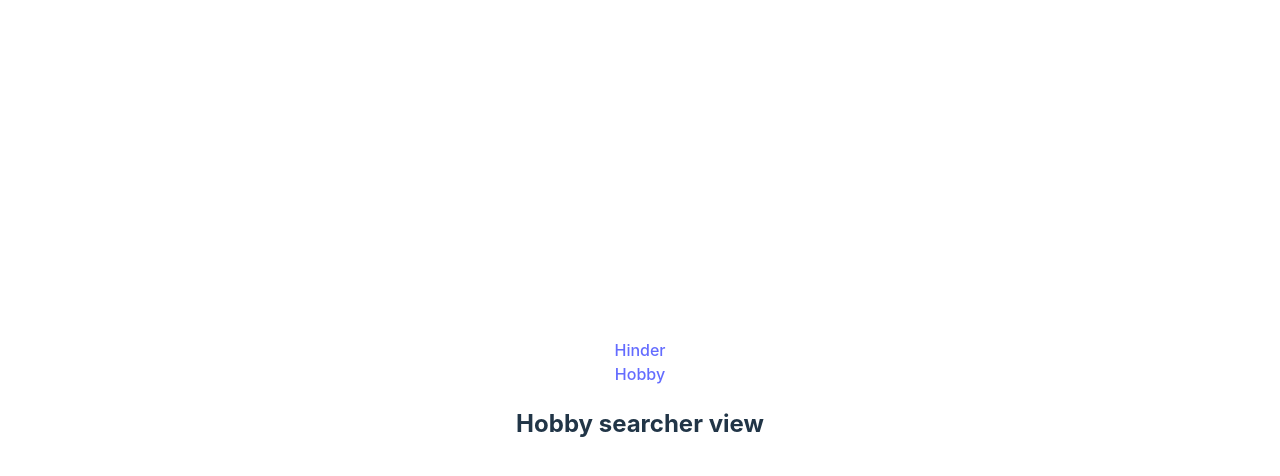
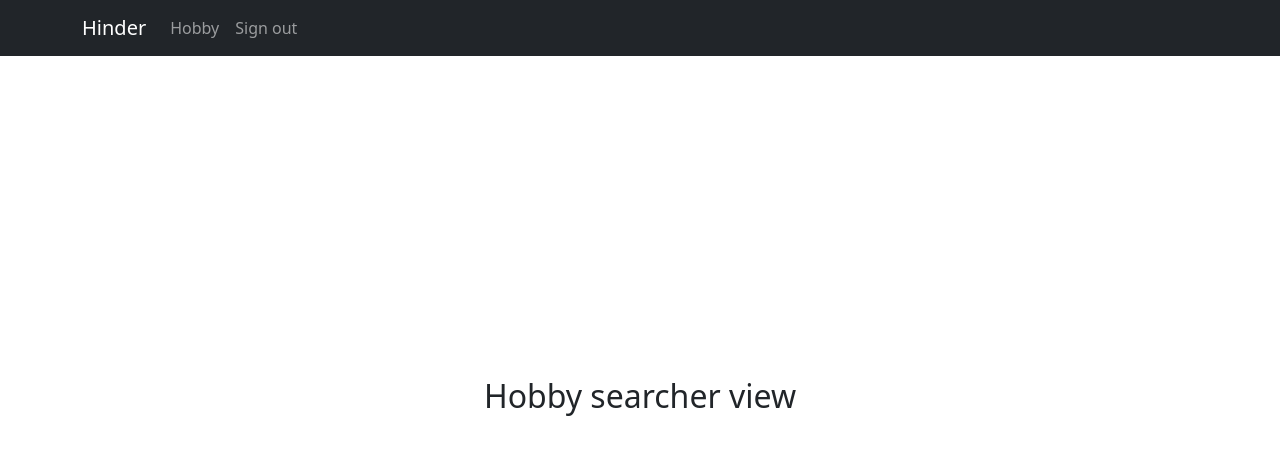
Before and after one commit to ignas-seskauskas/hinder, a React (Vite) app in the folder frontend/: page /home in a window 1280 px wide. Shown: the top 476 px of the page. Built offline with nearby package versions, Linux system fonts and the light colour scheme.

Commit message:
Additional navigation & css fixes

```diff
--- a/frontend/package.json
+++ b/frontend/package.json
@@ -9,6 +9,7 @@
     "preview": "vite preview"
   },
   "dependencies": {
+    "bootstrap": "^5.2.3",
     "react": "^18.2.0",
     "react-bootstrap": "^2.7.4",
     "react-dom": "^18.2.0",
--- a/frontend/src/App.tsx
+++ b/frontend/src/App.tsx
@@ -4,20 +4,25 @@ import LoginPage from "./views/Login/LoginPage";
 import LoginRegisterView from "./views/Login/LoginRegisterView";
 import RegisterPage from "./views/Login/RegisterPage";
 import HobbySearcherView from "./views/Home/HobbySearcherView";
-import NavBarView from "./components/NavBar";
+import WithNav from "./components/WithNav";
+import WithoutNav from "./components/WithoutNav";
 import HobbyPage from "./views/Hobby/HobbyPage";
+import "bootstrap/dist/css/bootstrap.min.css";
 
 function App() {
   return (
     <div className="App">
       <BrowserRouter>
-      <NavBarView />
         <Routes>
-          <Route path="/" element={<LoginRegisterView />} />
-          <Route path="/login" element={<LoginPage />} />
-          <Route path="/register" element={<RegisterPage />} />
-          <Route path="/home" element={<HobbySearcherView />} />
-          <Route path="/hobby" element={<HobbyPage />} />
+          <Route element={<WithoutNav />}>
+            <Route path="/" element={<LoginRegisterView />} />
+            <Route path="/login" element={<LoginPage />} />
+            <Route path="/register" element={<RegisterPage />} />
+          </Route>
+          <Route element={<WithNav />}>
+            <Route path="/home" element={<HobbySearcherView />} />
+            <Route path="/hobby" element={<HobbyPage />} />
+          </Route>
         </Routes>
       </BrowserRouter>
     </div>
--- a/frontend/src/components/NavBar/index.tsx
+++ b/frontend/src/components/NavBar/index.tsx
@@ -3,17 +3,18 @@ import Container from "react-bootstrap/Container";
 import Nav from "react-bootstrap/Nav";
 import Navbar from "react-bootstrap/Navbar";
 
-const MenuBarView = () => {
+const NavBarView = () => {
   return (
     <Navbar fixed="top" bg="dark" variant="dark">
       <Container>
         <Navbar.Brand href="/home">Hinder</Navbar.Brand>
         <Nav className="me-auto">
           <Nav.Link href="/hobby">Hobby</Nav.Link>
+          <Nav.Link href="/">Sign out</Nav.Link>
         </Nav>
       </Container>
     </Navbar>
   );
 };
 
-export default MenuBarView;
+export default NavBarView;
--- /dev/null
+++ b/frontend/src/components/WithNav/index.tsx
@@ -0,0 +1,12 @@
+import React from "react";
+import NavBar from "../NavBar";
+import { Outlet } from "react-router-dom";
+
+export default () => {
+  return (
+    <>
+      <NavBar />
+      <Outlet />
+    </>
+  );
+};
--- /dev/null
+++ b/frontend/src/components/WithoutNav/index.tsx
@@ -0,0 +1,5 @@
+// WithoutNav.js (Stand-alone Functional Component)
+import React from "react";
+import { Outlet } from "react-router-dom";
+
+export default () => <Outlet />;
--- a/frontend/src/views/Login/LoginRegisterView.tsx
+++ b/frontend/src/views/Login/LoginRegisterView.tsx
@@ -1,7 +1,7 @@
 import React, { useState } from "react";
 import { useNavigate } from "react-router-dom";
 
-const LoginForm = () => {
+const LoginRegisterView = () => {
   const navigate = useNavigate();
 
   const handleLoginClick = () => {
@@ -16,9 +16,10 @@ const LoginForm = () => {
     <div>
       <h2>Welcome page</h2>
       <button onClick={handleLoginClick} type="button">Login</button>
+      <br />
       <button onClick={handleRegisterClick} type="button">Register</button>
     </div>
   );
 };
 
-export default LoginForm;
+export default LoginRegisterView;
```
Also changed, not shown: 1 other file (tests, documents, lock files or other folders).
